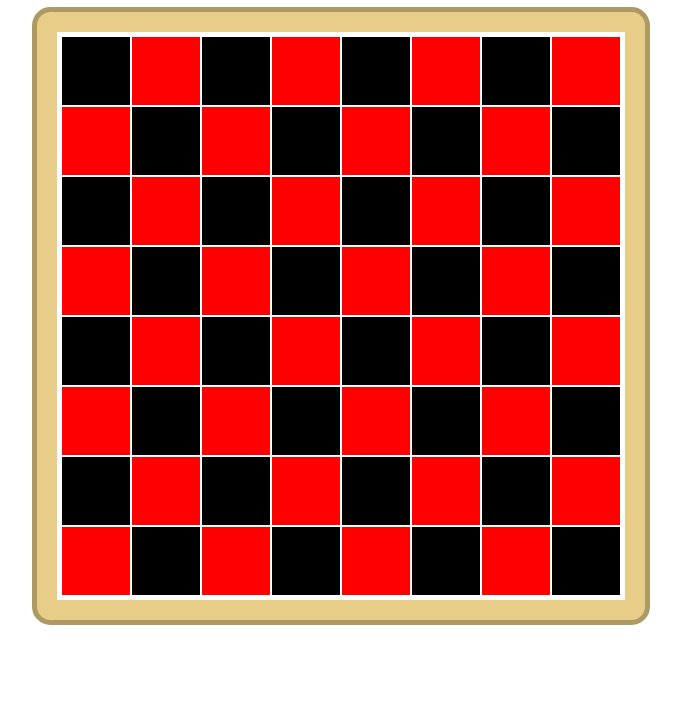
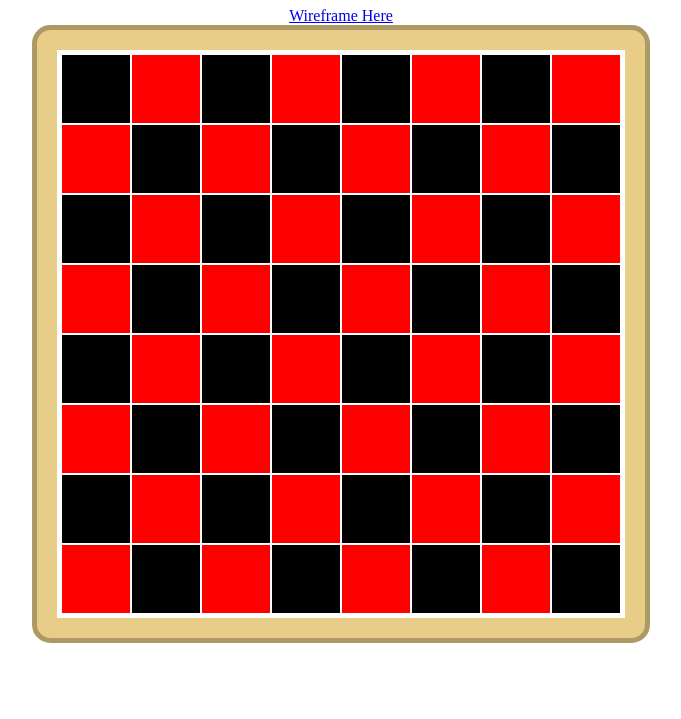
Before and after one commit to ianpetercreative/bootcamp, a plain HTML site: page projects/unit01-project/index.html in a window 1280 px wide. Shown: the part 81-800 px from the top of the page, without its empty margins (299-980 px from the left). Drawn offline with Linux system fonts and the light colour scheme.

Commit message:
add Figma link to README and HTML

```diff
--- a/projects/unit01-project/index.html
+++ b/projects/unit01-project/index.html
@@ -11,6 +11,7 @@
 
 <body>
     <h1>Checkers</h1>
+    <a href="https://www.figma.com/file/VUXktk6fhHuQGE7gc0W29n/Project-One-Wireframe?type=whiteboard&node-id=0%3A1&t=r8z6gXSBtERVHpFY-1">Wireframe Here</a>
     <main id="table">
         <div id="game-board" class="flex-ctr">
             <div class="row">
```
Also changed, not shown: projects/unit01-project/README.md.
